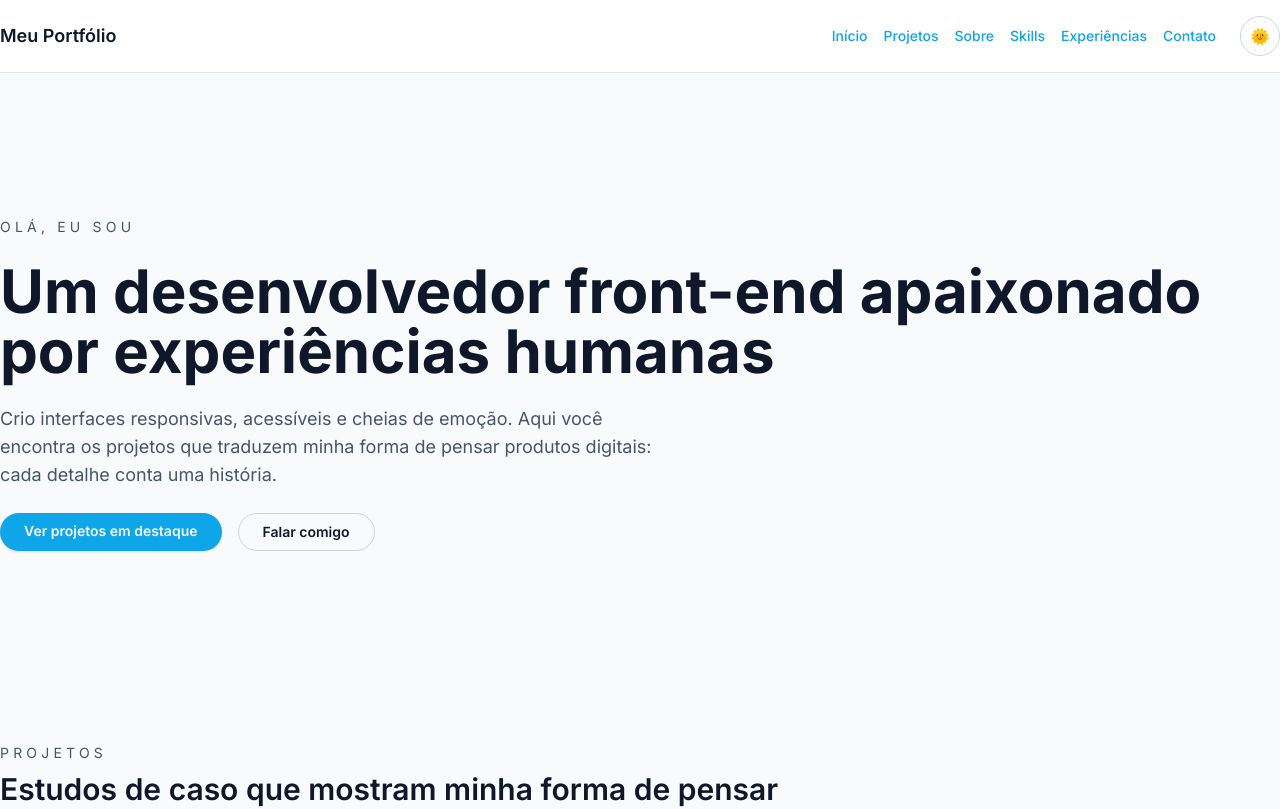
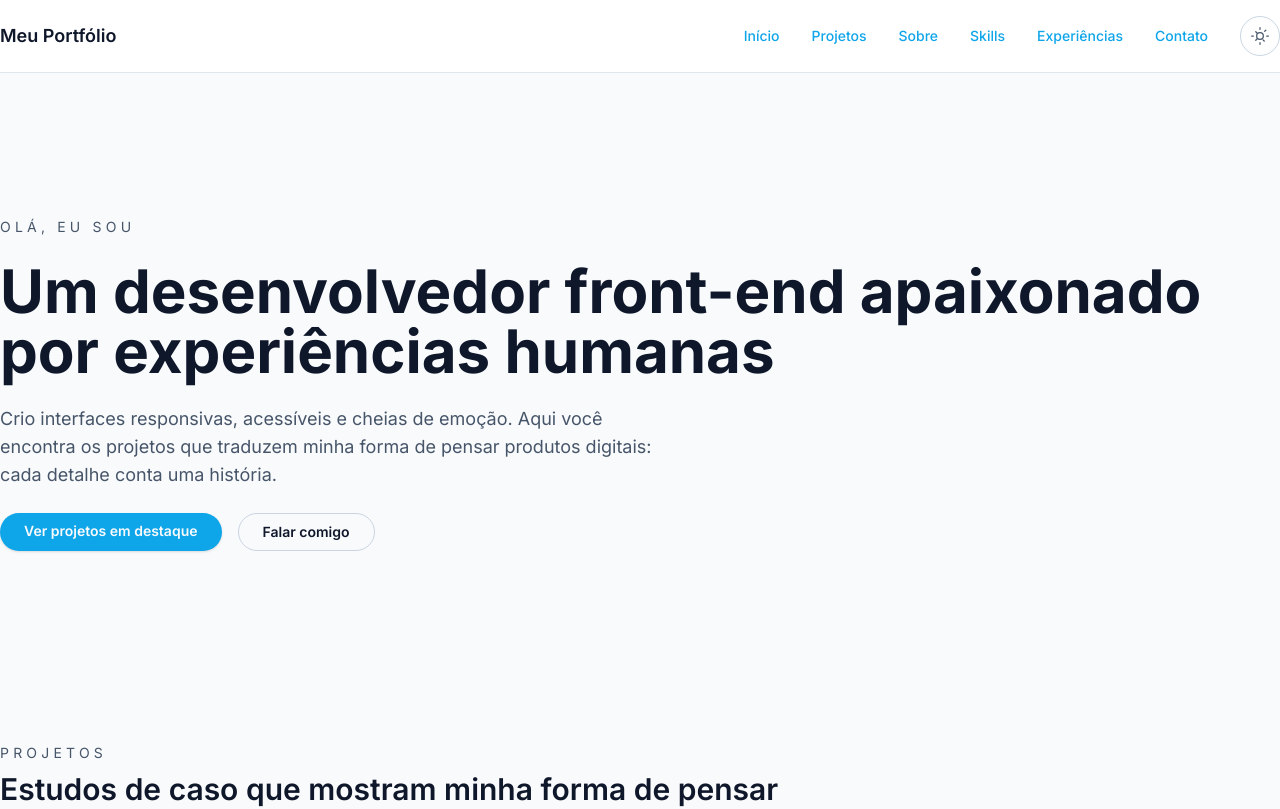
Before and after one commit to Pexe171/portifolio, a Next.js app: page / in a window 1280 px wide. Shown: the top 809 px of the page. Built offline with nearby package versions, Linux system fonts and the light colour scheme.

Commit message:
feat: estruturar componentes core do layout

```diff
--- a/app/providers.tsx
+++ b/app/providers.tsx
@@ -5,7 +5,13 @@ import type { PropsWithChildren } from 'react';
 
 export default function Providers({ children }: PropsWithChildren) {
   return (
-    <ThemeProvider attribute="class" defaultTheme="system" enableSystem>
+    <ThemeProvider
+      attribute="class"
+      defaultTheme="system"
+      enableSystem
+      enableColorScheme
+      disableTransitionOnChange
+    >
       {children}
     </ThemeProvider>
   );
--- a/components/(core)/Footer.tsx
+++ b/components/(core)/Footer.tsx
@@ -1,3 +1,36 @@
+const redes = [
+  {
+    href: 'https://www.linkedin.com/in/seu-usuario',
+    rotulo: 'LinkedIn',
+    Icone: () => (
+      <svg
+        aria-hidden="true"
+        focusable="false"
+        className="h-5 w-5"
+        viewBox="0 0 24 24"
+        fill="currentColor"
+      >
+        <path d="M4.98 3.5C4.98 4.88 3.87 6 2.5 6S0 4.88 0 3.5 1.12 1 2.5 1s2.48 1.12 2.48 2.5zM.22 8.28h4.56V24H.22zM8.76 8.28h4.38v2.14h.06c.61-1.15 2.11-2.36 4.35-2.36 4.65 0 5.5 3.06 5.5 7.03V24h-4.56v-7.32c0-1.75-.03-4-2.44-4-2.44 0-2.82 1.9-2.82 3.86V24H8.76z" />
+      </svg>
+    )
+  },
+  {
+    href: 'https://github.com/seu-usuario',
+    rotulo: 'GitHub',
+    Icone: () => (
+      <svg
+        aria-hidden="true"
+        focusable="false"
+        className="h-5 w-5"
+        viewBox="0 0 24 24"
+        fill="currentColor"
+      >
+        <path d="M12 .5a12 12 0 0 0-3.79 23.4c.6.12.82-.26.82-.58v-2c-3.34.73-4-1.61-4-1.61-.55-1.4-1.34-1.77-1.34-1.77-1.1-.77.09-.76.09-.76 1.22.09 1.86 1.25 1.86 1.25 1.08 1.85 2.84 1.32 3.54 1 .11-.79.42-1.32.76-1.62-2.66-.3-5.47-1.34-5.47-5.95 0-1.32.47-2.39 1.24-3.23-.13-.3-.54-1.52.12-3.17 0 0 1-.32 3.3 1.23a11.28 11.28 0 0 1 6 0c2.3-1.55 3.29-1.23 3.29-1.23.66 1.65.25 2.87.12 3.17.77.84 1.23 1.91 1.23 3.23 0 4.62-2.82 5.64-5.5 5.93.43.37.82 1.1.82 2.23v3.3c0 .32.21.7.83.58A12 12 0 0 0 12 .5" />
+      </svg>
+    )
+  }
+];
+
 export default function Footer() {
   return (
     <footer className="mt-3xl border-t border-midnight-stroke/60 py-xl text-sm text-midnight-muted">
@@ -6,6 +39,21 @@ export default function Footer() {
           Construído com carinho utilizando <strong className="font-semibold text-midnight-text">Next.js</strong> e{' '}
           <strong className="font-semibold text-midnight-text">Tailwind CSS</strong>.
         </p>
+        <div className="flex items-center justify-center gap-md">
+          {redes.map(({ href, rotulo, Icone }) => (
+            <a
+              key={href}
+              href={href}
+              target="_blank"
+              rel="noopener noreferrer"
+              className="flex items-center gap-xs rounded-full border border-transparent px-sm py-xs text-midnight-muted transition hover:border-midnight-accent/60 hover:bg-midnight-surface hover:text-midnight-accent focus:outline-none focus:ring-2 focus:ring-midnight-accent/70 focus:ring-offset-2 focus:ring-offset-midnight-bg"
+              aria-label={`Abrir ${rotulo} em nova aba`}
+            >
+              <Icone />
+              <span className="hidden text-sm font-medium md:inline">{rotulo}</span>
+            </a>
+          ))}
+        </div>
         <p>&copy; {new Date().getFullYear()} — Todos os direitos reservados.</p>
       </div>
     </footer>
--- a/components/(core)/Navbar.tsx
+++ b/components/(core)/Navbar.tsx
@@ -2,9 +2,15 @@
 
 import Link from 'next/link';
 import { usePathname } from 'next/navigation';
+import { useEffect, useState } from 'react';
 import ThemeToggle from './ThemeToggle';
 
-const links = [
+type LinkNavegacao = {
+  href: string;
+  rotulo: string;
+};
+
+const links: LinkNavegacao[] = [
   { href: '/', rotulo: 'Início' },
   { href: '#projetos', rotulo: 'Projetos' },
   { href: '#sobre', rotulo: 'Sobre' },
@@ -15,25 +21,62 @@ const links = [
 
 export default function Navbar() {
   const pathname = usePathname();
+  const [hashAtivo, setHashAtivo] = useState('');
+
+  useEffect(() => {
+    const atualizarHash = () => {
+      if (typeof window === 'undefined') return;
+      setHashAtivo(window.location.hash);
+    };
+
+    atualizarHash();
+    window.addEventListener('hashchange', atualizarHash);
+
+    return () => {
+      window.removeEventListener('hashchange', atualizarHash);
+    };
+  }, []);
+
+  const linkEstaAtivo = (href: string) => {
+    if (href === '/' && pathname === '/' && !hashAtivo) {
+      return true;
+    }
+
+    if (href.startsWith('#')) {
+      return hashAtivo === href;
+    }
+
+    return pathname === href;
+  };
 
   return (
     <header className="sticky top-0 z-50 border-b border-midnight-stroke/60 bg-midnight-surface/90 backdrop-blur">
-      <nav className="mx-auto flex max-w-layout items-center justify-between px-xl py-md lg:px-0">
+      <nav
+        className="mx-auto flex max-w-layout items-center justify-between px-xl py-md lg:px-0"
+        aria-label="Seções principais do portfólio"
+      >
         <Link href="/" className="font-display text-lg font-semibold text-midnight-text">
           Meu Portfólio
         </Link>
         <div className="flex items-center gap-lg">
           <ul className="hidden items-center gap-md text-sm font-medium text-midnight-muted md:flex">
-            {links.map((link) => (
+            {links.map((link) => {
+              const ativo = linkEstaAtivo(link.href);
+
+              return (
                 <li key={link.href}>
                   <Link
                     href={link.href}
-                  className={`transition hover:text-midnight-accent ${pathname === link.href ? 'text-midnight-accent' : ''}`}
+                    className={`rounded-md px-sm py-xs transition hover:text-midnight-accent focus:outline-none focus:ring-2 focus:ring-midnight-accent/70 focus:ring-offset-2 focus:ring-offset-midnight-surface ${
+                      ativo ? 'text-midnight-accent' : ''
+                    }`}
+                    aria-current={ativo ? 'page' : undefined}
                   >
                     {link.rotulo}
                   </Link>
                 </li>
-            ))}
+              );
+            })}
           </ul>
           <ThemeToggle />
         </div>
--- a/components/(core)/ThemeToggle.tsx
+++ b/components/(core)/ThemeToggle.tsx
@@ -3,6 +3,47 @@
 import { useTheme } from 'next-themes';
 import { useEffect, useState } from 'react';
 import { motion } from 'framer-motion';
+
+type IconeProps = {
+  className?: string;
+};
+
+function SolIcone({ className }: IconeProps) {
+  return (
+    <svg
+      className={className}
+      viewBox="0 0 24 24"
+      fill="none"
+      stroke="currentColor"
+      strokeWidth="1.5"
+      strokeLinecap="round"
+      strokeLinejoin="round"
+      aria-hidden="true"
+      focusable="false"
+    >
+      <circle cx="12" cy="12" r="4" />
+      <path d="M12 2v2m0 16v2m10-10h-2M4 12H2m15.07 6.07-1.42-1.42M8.35 8.35 6.93 6.93m0 10.14 1.42-1.42m9.32-9.32 1.42-1.42" />
+    </svg>
+  );
+}
+
+function LuaIcone({ className }: IconeProps) {
+  return (
+    <svg
+      className={className}
+      viewBox="0 0 24 24"
+      fill="none"
+      stroke="currentColor"
+      strokeWidth="1.5"
+      strokeLinecap="round"
+      strokeLinejoin="round"
+      aria-hidden="true"
+      focusable="false"
+    >
+      <path d="M21 12.79A9 9 0 0 1 11.21 3 7 7 0 1 0 21 12.79Z" />
+    </svg>
+  );
+}
 
 export default function ThemeToggle() {
   const { theme, setTheme, resolvedTheme } = useTheme();
@@ -22,15 +63,24 @@ export default function ThemeToggle() {
     setTheme(temaAtual === 'light' ? 'dark' : 'light');
   };
 
+  const estaNoTemaEscuro = temaAtual === 'dark';
+
   return (
     <button
       type="button"
       onClick={alternarTema}
-      className="relative flex h-10 w-10 items-center justify-center overflow-hidden rounded-full border border-midnight-stroke bg-midnight-surface text-midnight-muted transition hover:border-midnight-accent hover:text-midnight-accent"
-      aria-label="Alternar tema entre claro e escuro"
+      className="relative flex h-10 w-10 items-center justify-center overflow-hidden rounded-full border border-midnight-stroke bg-midnight-surface text-midnight-muted transition hover:border-midnight-accent hover:text-midnight-accent focus:outline-none focus:ring-2 focus:ring-midnight-accent/70 focus:ring-offset-2 focus:ring-offset-midnight-surface"
+      aria-label={`Alternar para o tema ${estaNoTemaEscuro ? 'claro' : 'escuro'}`}
+      aria-pressed={estaNoTemaEscuro}
     >
-      <motion.span key={temaAtual} initial={{ y: -10, opacity: 0 }} animate={{ y: 0, opacity: 1 }} transition={{ duration: 0.2 }}>
-        {temaAtual === 'light' ? '🌞' : '🌙'}
+      <motion.span
+        key={temaAtual}
+        initial={{ y: -10, opacity: 0 }}
+        animate={{ y: 0, opacity: 1 }}
+        transition={{ duration: 0.2 }}
+        className="flex"
+      >
+        {estaNoTemaEscuro ? <LuaIcone className="h-5 w-5" /> : <SolIcone className="h-5 w-5" />}
       </motion.span>
     </button>
   );
```
Also changed, not shown: 1 other file (tests, documents, lock files or other folders). Lines whose indentation alone changed are shown as unchanged.
